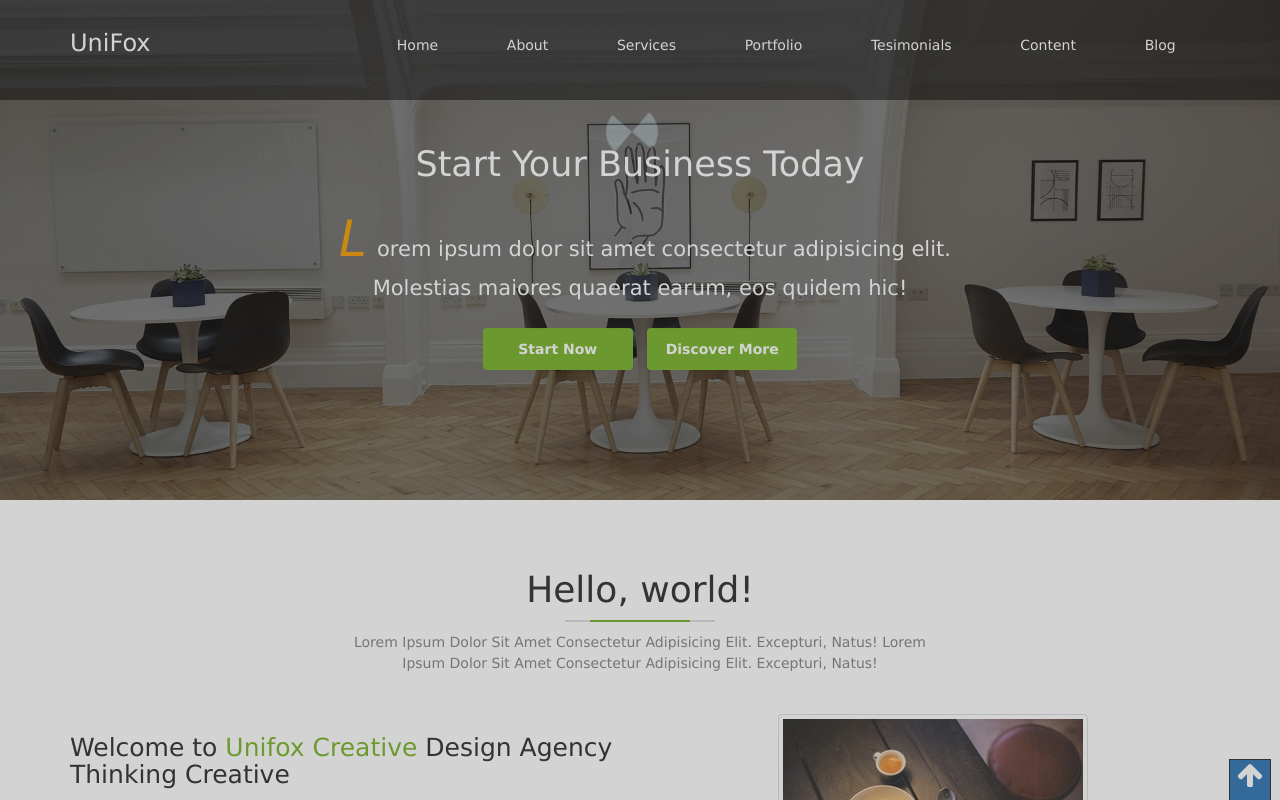
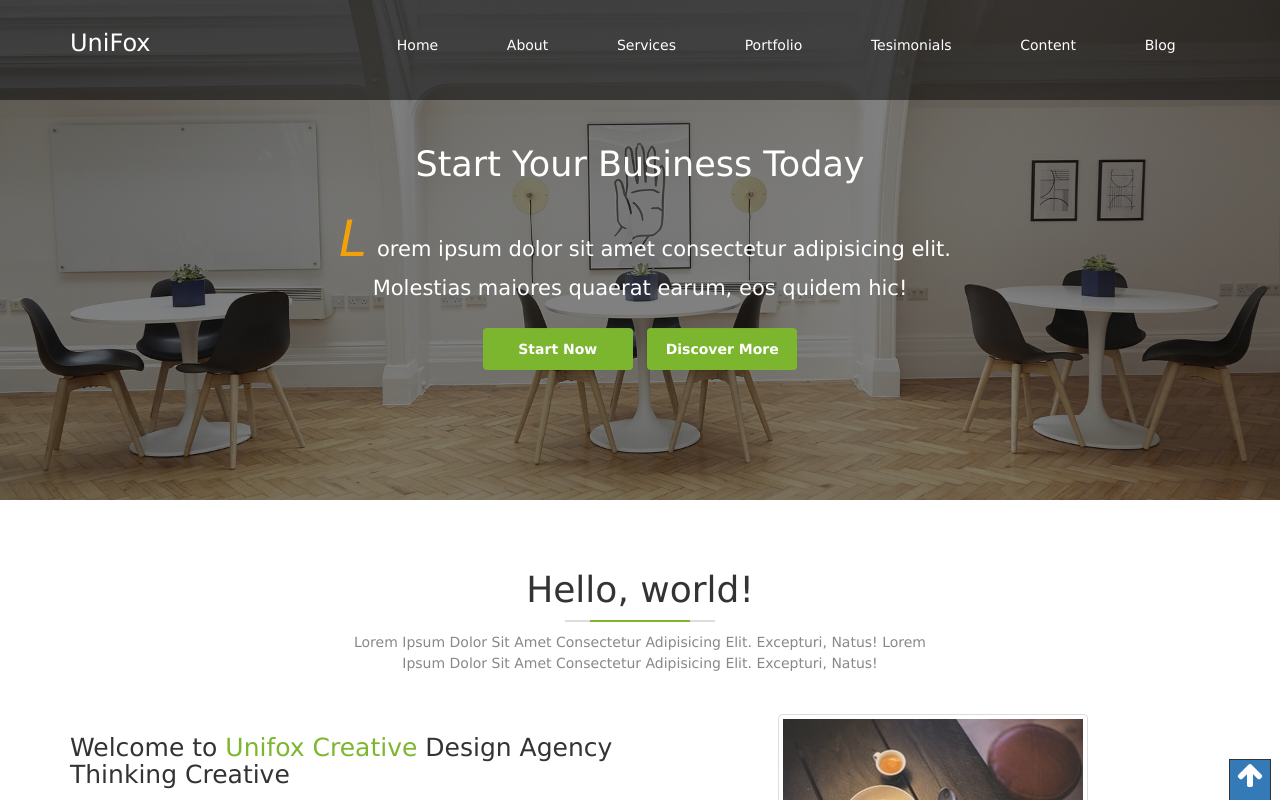
Before and after one commit to ashraf-othman/UniFox, a plain HTML site: page index.html in a window 1280 px wide. Shown: the top 800 px of the page. Drawn offline with nearby package versions, Linux system fonts and the light colour scheme; files whose address does not match are found by name.

Commit message:
this new change

```diff
--- a/css/main.css
+++ b/css/main.css
@@ -925,6 +925,7 @@ footer .footer_img img {
   background-color: #337ab7;
   outline: 1px solid #333;
   display: none;
+  z-index: 99999;
 }
 
 /*Start Loading*/
--- a/js/main.js
+++ b/js/main.js
@@ -21,7 +21,7 @@ $(document).ready(function () {
 
     if (sc > 500) {
       //scroll top btn
-      $(".scrolltop").fadeIn();
+      $(".scrolltop").fadeIn(2000);
     } else {
       $(".scrolltop").fadeOut();
     }
@@ -117,7 +117,7 @@ $(document).ready(function () {
     $("body, html").animate({
         scrollTop: 0
       },
-      1000
+      2000
     );
   });
 
@@ -129,5 +129,5 @@ $(document).ready(function () {
   });
 
   //loading
-  $(".loading-overlay").fadeOut(10000);
+  $(".loading-overlay").fadeOut(1000);
 });
```
Also changed, not shown: 1 other file.
